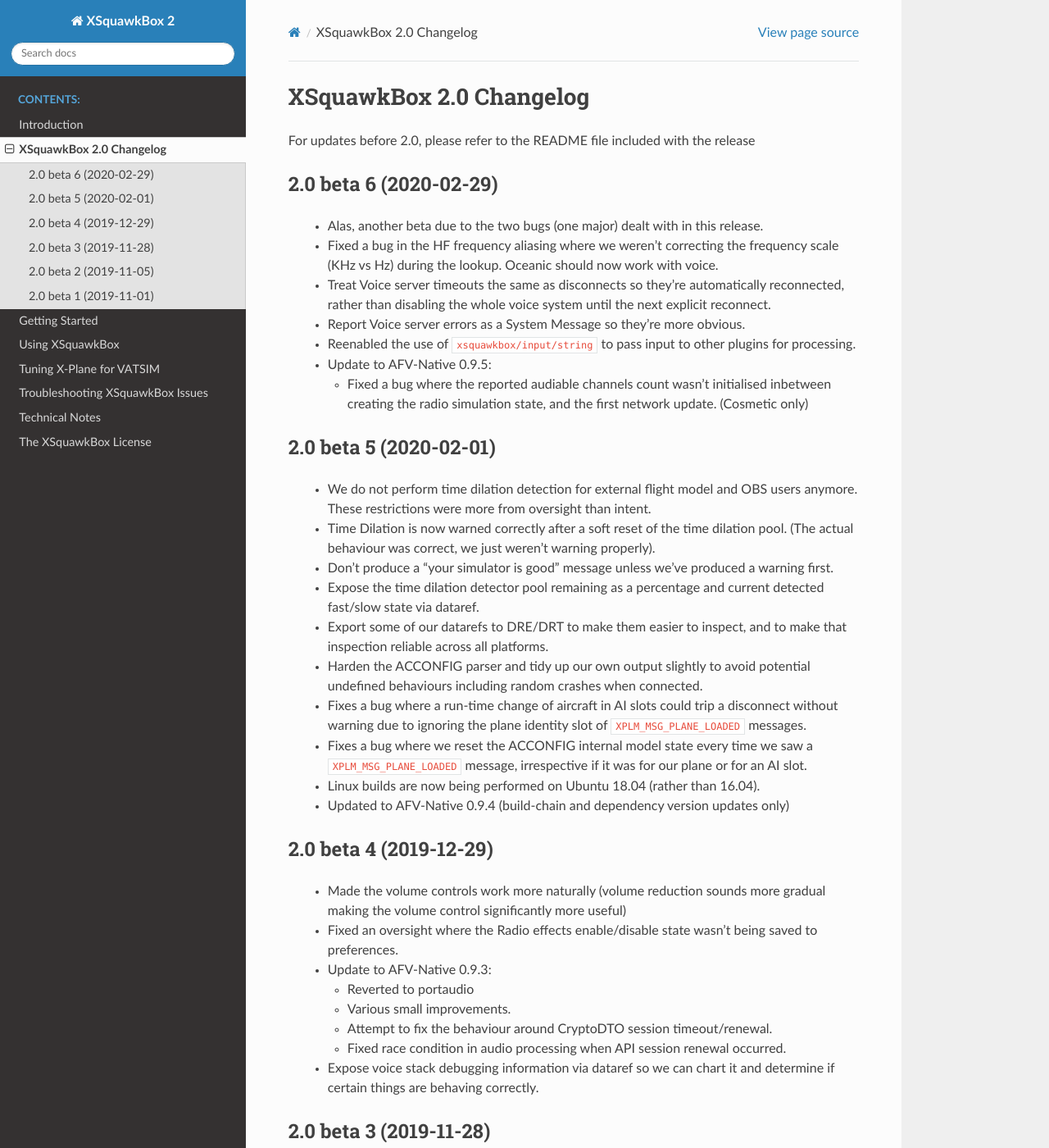
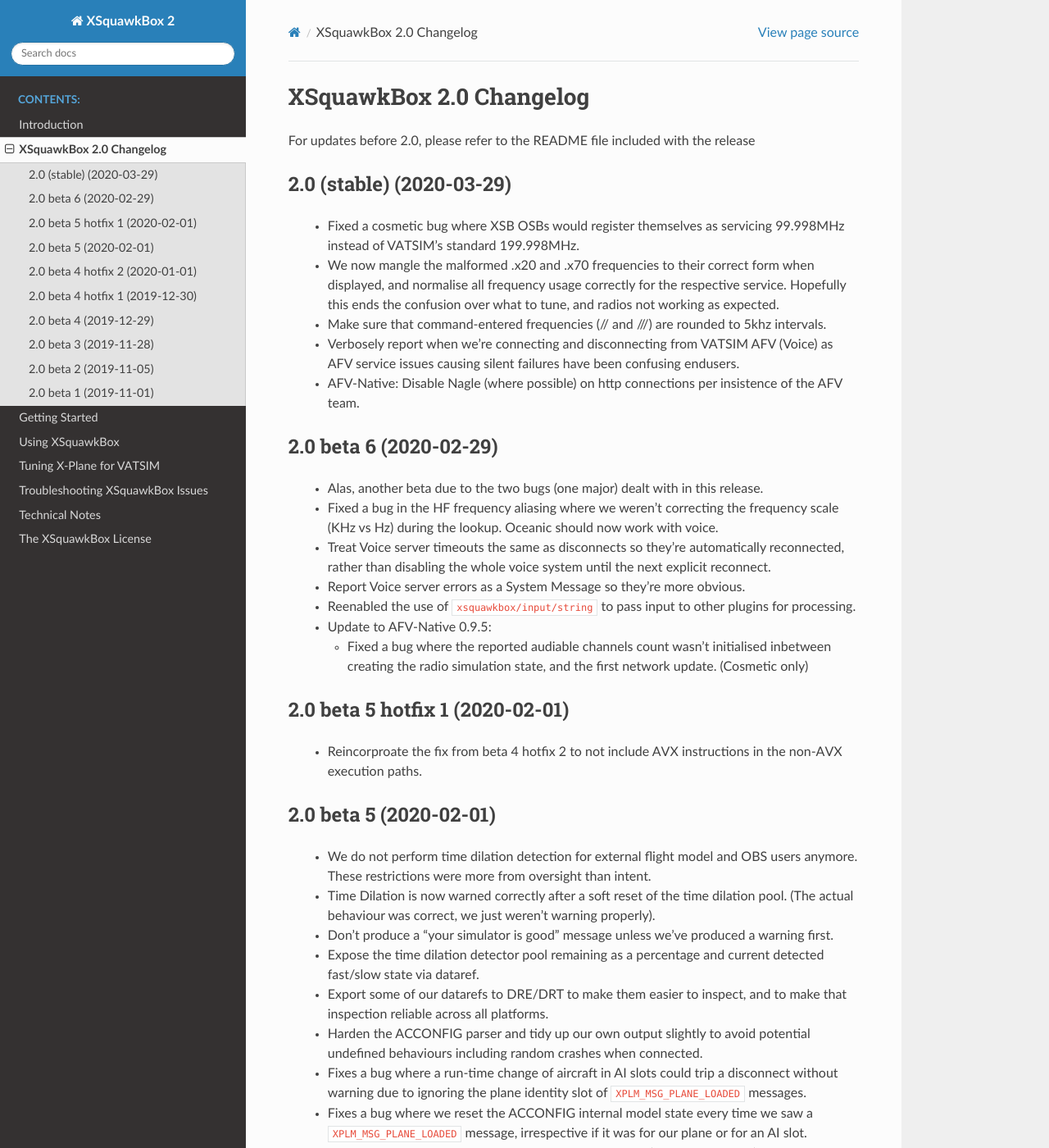
Before and after one commit to xsquawkbox/xsb2-manual, a Sphinx documentation site: the page built from source/changelog.rst, in a window 1280 px wide and 1400 px high. Shown: the whole window at 82% size. Built offline with Sphinx 7.4.7 and the Read the Docs theme 2.0.0, drawn with Linux system fonts in a browser that asks for light colours; some of the changed text lies outside the part shown.

Commit message:
Update for upcoming 2.0 stable

```diff
--- a/source/changelog.rst
+++ b/source/changelog.rst
@@ -3,6 +3,27 @@
 
 For updates before 2.0, please refer to the README file included with the
 release
+
+2.0 (stable) (2020-03-29)
+=========================
+
+ * Fixed a cosmetic bug where XSB OSBs would register themselves as servicing
+   99.998MHz instead of VATSIM's standard 199.998MHz.
+
+ * We now mangle the malformed .x20 and .x70 frequencies to their correct form
+   when displayed, and normalise all frequency usage correctly for the
+   respective service.  Hopefully this ends the confusion over what to tune, and
+   radios not working as expected.
+
+ * Make sure that command-entered frequencies (// and ///) are rounded to 5khz
+   intervals.
+
+ * Verbosely report when we're connecting and disconnecting from VATSIM AFV
+   (Voice) as AFV service issues causing silent failures have been confusing
+   endusers.
+
+ * AFV-Native: Disable Nagle (where possible) on http connections per insistence
+   of the AFV team.
 
 2.0 beta 6 (2020-02-29)
 =======================
@@ -28,6 +49,12 @@
    * Fixed a bug where the reported audiable channels count wasn't initialised
      inbetween creating the radio simulation state, and the first network
      update.  (Cosmetic only)
+
+2.0 beta 5 hotfix 1 (2020-02-01)
+================================
+
+ * Reincorproate the fix from beta 4 hotfix 2 to not include AVX instructions
+   in the non-AVX execution paths.
 
 2.0 beta 5 (2020-02-01)
 =======================
@@ -63,6 +90,18 @@
  * Linux builds are now being performed on Ubuntu 18.04 (rather than 16.04).
 
  * Updated to AFV-Native 0.9.4 (build-chain and dependency version updates only)
+
+2.0 beta 4 hotfix 2 (2020-01-01)
+================================
+
+ * Fix a build issue with libopus that was producing AVX instructions in the
+   non-AVX execution paths on macOS and probably on Linux too.
+
+2.0 beta 4 hotfix 1 (2019-12-30)
+================================
+
+ * Fix a build issue with portaudio that produced a hard dependency on macOS
+   10.15
 
 2.0 beta 4 (2019-12-29)
 =======================
--- a/source/license.rst
+++ b/source/license.rst
@@ -236,7 +236,7 @@
 
 AFV-Native
 ----------
-Copyright (c) 2019 Christopher Collins
+Copyright (c) 2019-2020 Christopher Collins
 
 Redistribution and use in source and binary forms, with or without
 modification, are permitted provided that the following conditions are met:
```
Also changed, not shown: other parts of source/license.rst (+1 -1 lines), source/using-xsquawkbox.rst (+8 -14 lines).
